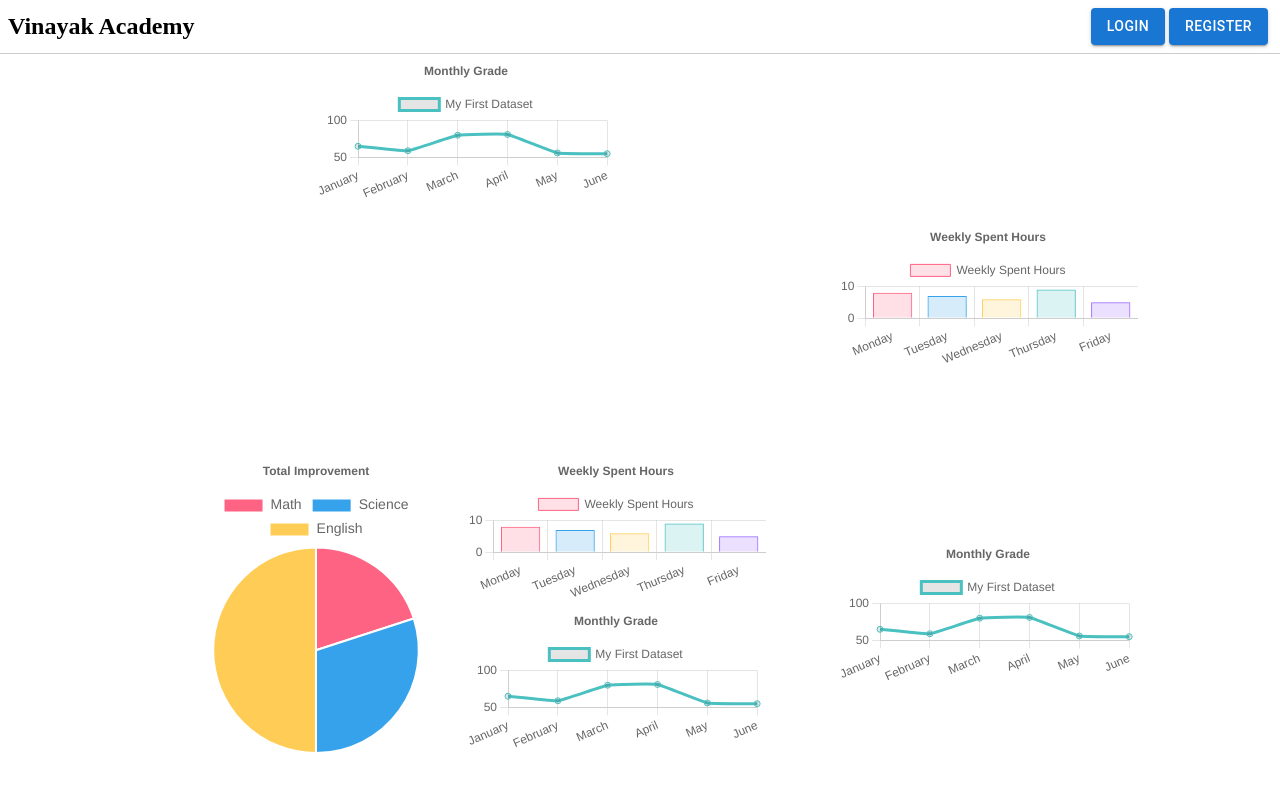
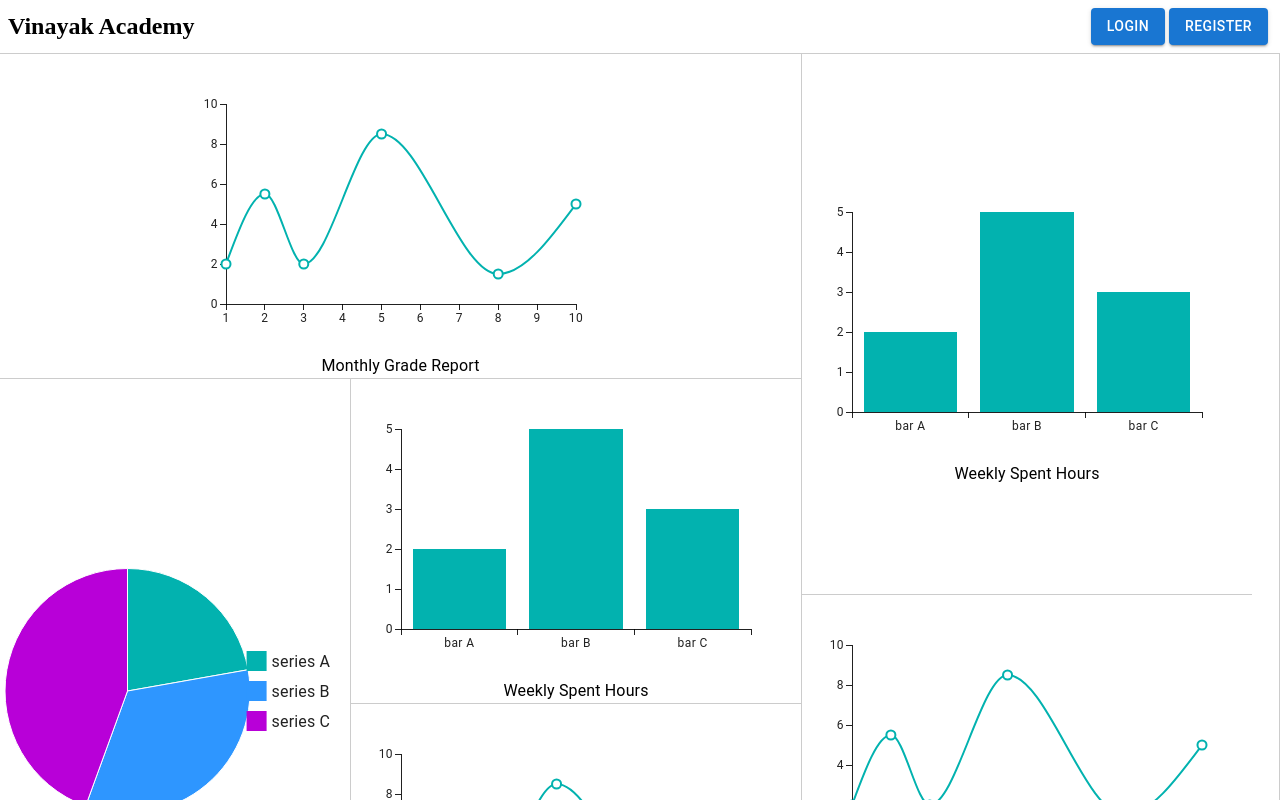
Before and after one commit to amanag0101/vinayak-academy, a Next.js app: page /student/analysis in a window 1280 px wide. Shown: the top 800 px of the page. Built offline with nearby package versions, Linux system fonts and the light colour scheme.

Commit message:
changed charts from charts.js to mui charts

```diff
--- /dev/null
+++ b/app/components/chart/BarChartX.tsx
@@ -0,0 +1,26 @@
+import { Box, Typography } from "@mui/material";
+import { BarChart } from "@mui/x-charts";
+
+export const BarChartX = () => {
+  return (
+    <Box sx={{ backgroundColor: "" }}>
+      <BarChart
+        xAxis={[
+          {
+            id: "barCategories",
+            data: ["bar A", "bar B", "bar C"],
+            scaleType: "band",
+          },
+        ]}
+        series={[
+          {
+            data: [2, 5, 3],
+          },
+        ]}
+        width={450}
+        height={300}
+      />
+      <Typography sx={{ textAlign: "center" }}>Weekly Spent Hours</Typography>
+    </Box>
+  );
+};
--- /dev/null
+++ b/app/components/chart/LineChartX.tsx
@@ -0,0 +1,20 @@
+import { Box, Typography } from "@mui/material";
+import { LineChart } from "@mui/x-charts";
+
+export const LineChartX = () => {
+  return (
+    <Box sx={{ backgroundColor: "" }}>
+      <LineChart
+        xAxis={[{ data: [1, 2, 3, 5, 8, 10] }]}
+        series={[
+          {
+            data: [2, 5.5, 2, 8.5, 1.5, 5],
+          },
+        ]}
+        width={450}
+        height={300}
+      />
+      <Typography sx={{ textAlign: "center" }}>Monthly Grade Report</Typography>
+    </Box>
+  );
+};
--- /dev/null
+++ b/app/components/chart/PieChartX.tsx
@@ -0,0 +1,23 @@
+import { Box, Typography } from "@mui/material";
+import { PieChart } from "@mui/x-charts";
+
+export const PieChartX = () => {
+  return (
+    <Box sx={{ backgroundColor: "" }}>
+      <PieChart
+        series={[
+          {
+            data: [
+              { id: 0, value: 10, label: "series A" },
+              { id: 1, value: 15, label: "series B" },
+              { id: 2, value: 20, label: "series C" },
+            ],
+          },
+        ]}
+        width={350}
+        height={600}
+      />
+      <Typography sx={{ textAlign: "center" }}>Total Improvement</Typography>
+    </Box>
+  );
+};
--- a/app/components/charts/BarChart.tsx
+++ /dev/null
@@ -1,67 +0,0 @@
-"use client";
-
-import {
-  Chart,
-  BarController,
-  BarElement,
-  CategoryScale,
-  LinearScale,
-  Title,
-} from "chart.js";
-import { useEffect } from "react";
-
-Chart.register(BarController, BarElement, CategoryScale, LinearScale, Title);
-
-export const BarChart = () => {
-  let canvas: HTMLCanvasElement | null = null;
-
-  useEffect(() => {
-    if (canvas) {
-      const ctx = canvas.getContext("2d");
-      if (ctx) {
-        new Chart(ctx, {
-          type: "bar",
-          data: {
-            labels: ["Monday", "Tuesday", "Wednesday", "Thursday", "Friday"],
-            datasets: [
-              {
-                label: "Weekly Spent Hours",
-                data: [8, 7, 6, 9, 5],
-                backgroundColor: [
-                  "rgba(255, 99, 132, 0.2)",
-                  "rgba(54, 162, 235, 0.2)",
-                  "rgba(255, 206, 86, 0.2)",
-                  "rgba(75, 192, 192, 0.2)",
-                  "rgba(153, 102, 255, 0.2)",
-                ],
-                borderColor: [
-                  "rgb(255, 99, 132)",
-                  "rgb(54, 162, 235)",
-                  "rgb(255, 206, 86)",
-                  "rgb(75, 192, 192)",
-                  "rgb(153, 102, 255)",
-                ],
-                borderWidth: 1,
-              },
-            ],
-          },
-          options: {
-            plugins: {
-              title: {
-                display: true,
-                text: "Weekly Spent Hours",
-              },
-            },
-            scales: {
-              y: {
-                beginAtZero: true,
-              },
-            },
-          },
-        });
-      }
-    }
-  }, []);
-
-  return <canvas ref={(el) => (canvas = el)}></canvas>;
-};
--- a/app/components/charts/LineChart.tsx
+++ /dev/null
@@ -1,58 +0,0 @@
-"use client";
-
-import {
-  Chart,
-  LineController,
-  LineElement,
-  PointElement,
-  LinearScale,
-  CategoryScale,
-  Title,
-} from "chart.js";
-import { useEffect } from "react";
-
-Chart.register(
-  LineController,
-  LineElement,
-  PointElement,
-  LinearScale,
-  CategoryScale,
-  Title
-);
-
-export const LineChart = () => {
-  let canvas: HTMLCanvasElement | null = null;
-
-  useEffect(() => {
-    if (canvas) {
-      const ctx = canvas.getContext("2d");
-      if (ctx) {
-        new Chart(ctx, {
-          type: "line",
-          data: {
-            labels: ["January", "February", "March", "April", "May", "June"],
-            datasets: [
-              {
-                label: "My First Dataset",
-                data: [65, 59, 80, 81, 56, 55],
-                fill: false,
-                borderColor: "rgb(75, 192, 192)",
-                tension: 0.1,
-              },
-            ],
-          },
-          options: {
-            plugins: {
-              title: {
-                display: true,
-                text: "Monthly Grade",
-              },
-            },
-          },
-        });
-      }
-    }
-  }, []);
-
-  return <canvas ref={(el) => (canvas = el)}></canvas>;
-};
--- a/app/components/charts/PieChart.tsx
+++ /dev/null
@@ -1,54 +0,0 @@
-"use client";
-
-import { Chart, PieController, ArcElement, Tooltip, Legend, Title } from "chart.js";
-import { useEffect } from "react";
-
-Chart.register(PieController, ArcElement, Tooltip, Legend, Title);
-
-export const PieChart = () => {
-  let canvas: HTMLCanvasElement | null = null;
-
-  useEffect(() => {
-    if (canvas) {
-      const ctx = canvas.getContext("2d");
-      if (ctx) {
-        new Chart(ctx, {
-          type: "pie",
-          data: {
-            labels: ["Math", "Science", "English"],
-            datasets: [
-              {
-                label: "Subject Improvement",
-                data: [20, 30, 50],
-                backgroundColor: [
-                  "rgb(255, 99, 132)",
-                  "rgb(54, 162, 235)",
-                  "rgb(255, 205, 86)",
-                ],
-                hoverOffset: 4,
-              },
-            ],
-          },
-          options: {
-            plugins: {
-              title: {
-                display: true,
-                text: "Total Improvement",
-              },
-              legend: {
-                position: "top",
-                labels: {
-                  font: {
-                    size: 14,
-                  },
-                },
-              },
-            },
-          },
-        });
-      }
-    }
-  }, []);
-
-  return <canvas ref={(el) => (canvas = el)}></canvas>;
-};
--- /dev/null
+++ b/app/components/student/Analysis.tsx
@@ -0,0 +1,68 @@
+"use client";
+
+import { Box, Container } from "@mui/material";
+import { LineChartX } from "../chart/LineChartX";
+import { PieChartX } from "../chart/PieChartX";
+import { BarChartX } from "../chart/BarChartX";
+
+export const StudentAnalysis = () => {
+  return (
+    <Box sx={{ width: "100%", borderRight: "1px solid #ccc" }}>
+      <Box
+        sx={{
+          display: "flex",
+        }}
+      >
+        {/* Col-1 */}
+        <Box sx={{ borderRight: "1px solid #ccc" }}>
+          <Box
+            sx={{
+              display: "flex",
+              flexDirection: "column",
+            }}
+          >
+            <Box sx={{ margin: "auto" }}>
+              <LineChartX />
+            </Box>
+
+            <Box
+              sx={{
+                display: "flex",
+                alignItems: "center",
+                borderTop: "1px solid #ccc",
+              }}
+            >
+              <Box>
+                <PieChartX />
+              </Box>
+              <Box sx={{ borderLeft: "1px solid #ccc" }}>
+                <Box>
+                  <BarChartX />
+                </Box>
+                <Box sx={{ borderTop: "1px solid #ccc" }}>
+                  <LineChartX />
+                </Box>
+              </Box>
+            </Box>
+          </Box>
+        </Box>
+
+        {/* Col-2 */}
+        <Box
+          sx={{
+            display: "flex",
+            flexDirection: "column",
+            justifyContent: "space-evenly",
+          }}
+        >
+          <Box>
+            <BarChartX />
+          </Box>
+          <Box sx={{ borderTop: "1px solid #ccc" }}>
+            <LineChartX />
+          </Box>
+        </Box>
+      </Box>
+    </Box>
+  );
+};
--- a/app/components/student/Dashboard.tsx
+++ /dev/null
@@ -1,70 +0,0 @@
-import { Box, Container } from "@mui/material";
-import { BarChart } from "../charts/BarChart";
-import { LineChart } from "../charts/LineChart";
-import { PieChart } from "../charts/PieChart";
-
-export const StudentDashboard = () => {
-  return (
-    <Box
-      sx={{
-        minHeight: "100vh",
-      }}
-    >
-      <Box
-        sx={{
-          display: "flex",
-          alignItems: "center",
-          justifyContent: "center",
-        }}
-      >
-        <Container sx={{ flex: 0.7 }}>
-          <Box
-            sx={{
-              display: "flex",
-              flexDirection: "column",
-              justifyContent: "center",
-            }}
-          >
-            <Box sx={{ height: "50vh", margin: "auto" }}>
-              <LineChart />
-            </Box>
-
-            <Container
-              sx={{
-                display: "flex",
-                height: "50vh",
-                justifyContent: "center",
-              }}
-            >
-              <Box>
-                <PieChart />
-              </Box>
-              <Box sx={{ height: "25vh" }}>
-                <BarChart />
-                <LineChart />
-              </Box>
-            </Container>
-          </Box>
-        </Container>
-
-        <Container
-          sx={{
-            flex: 0.3,
-            display: "flex",
-            flexDirection: "column",
-            minHeight: "100vh",
-            alignItems: "center",
-            justifyContent: "space-evenly",
-          }}
-        >
-          <Box>
-            <BarChart />
-          </Box>
-          <Box>
-            <LineChart />
-          </Box>
-        </Container>
-      </Box>
-    </Box>
-  );
-};
--- a/app/student/analysis/page.tsx
+++ b/app/student/analysis/page.tsx
@@ -1,5 +1,5 @@
-import { StudentDashboard } from "@/app/components/student/Dashboard";
+import { StudentAnalysis } from "@/app/components/student/Analysis";
 
 export default function StudentAnalysisPage() {
-  return <StudentDashboard />;
+  return <StudentAnalysis />;
 }
--- a/package.json
+++ b/package.json
@@ -13,11 +13,11 @@
     "@emotion/styled": "^11.11.0",
     "@mui/icons-material": "^5.14.6",
     "@mui/material": "^5.14.6",
+    "@mui/x-charts": "^6.0.0-alpha.8",
     "@reduxjs/toolkit": "^1.9.5",
     "@types/node": "20.5.3",
     "@types/react": "18.2.21",
     "@types/react-dom": "18.2.7",
-    "chart.js": "^4.4.0",
     "eslint": "8.47.0",
     "eslint-config-next": "13.4.19",
     "next": "13.4.19",
```
Also changed, not shown: 1 other file (tests, documents, lock files or other folders).
